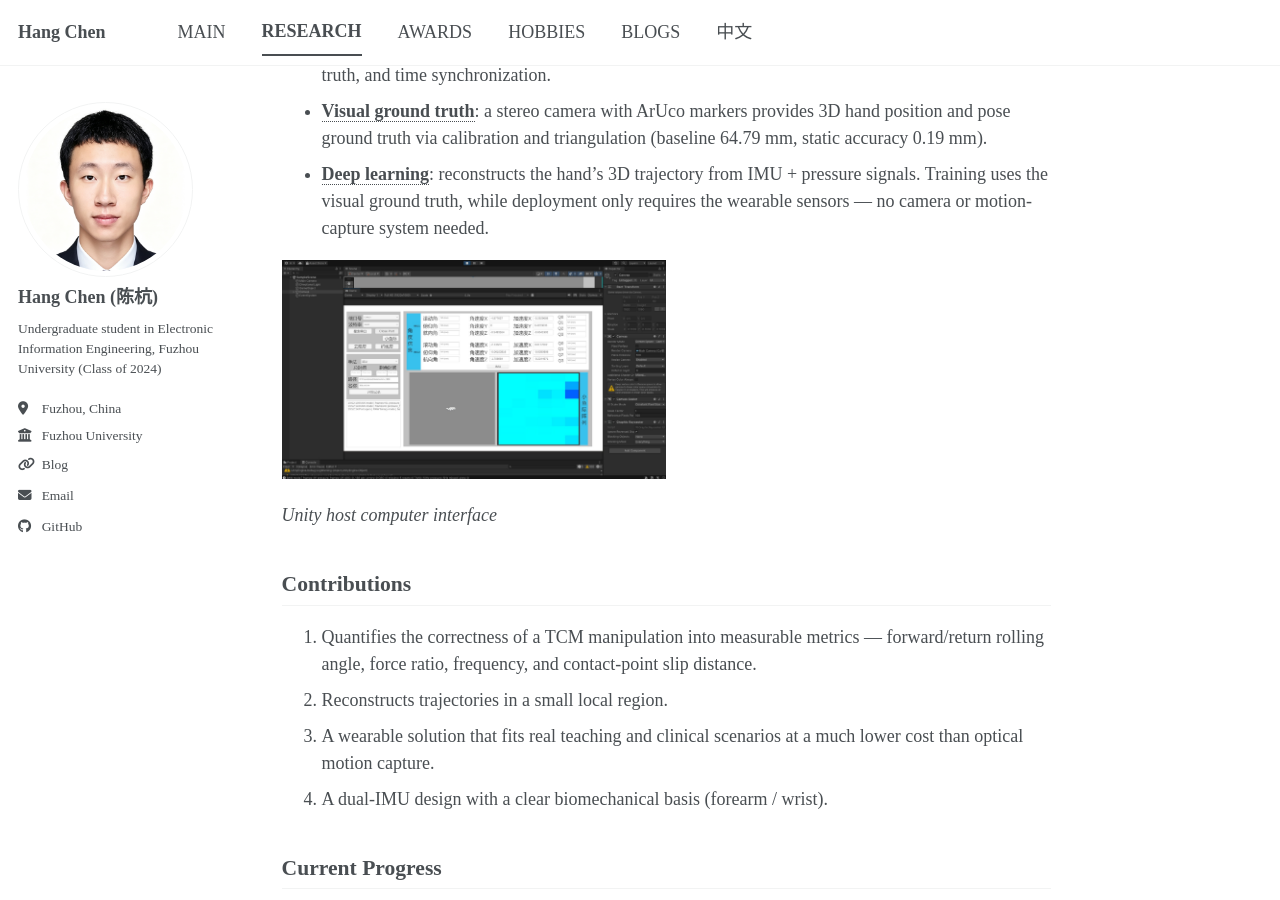
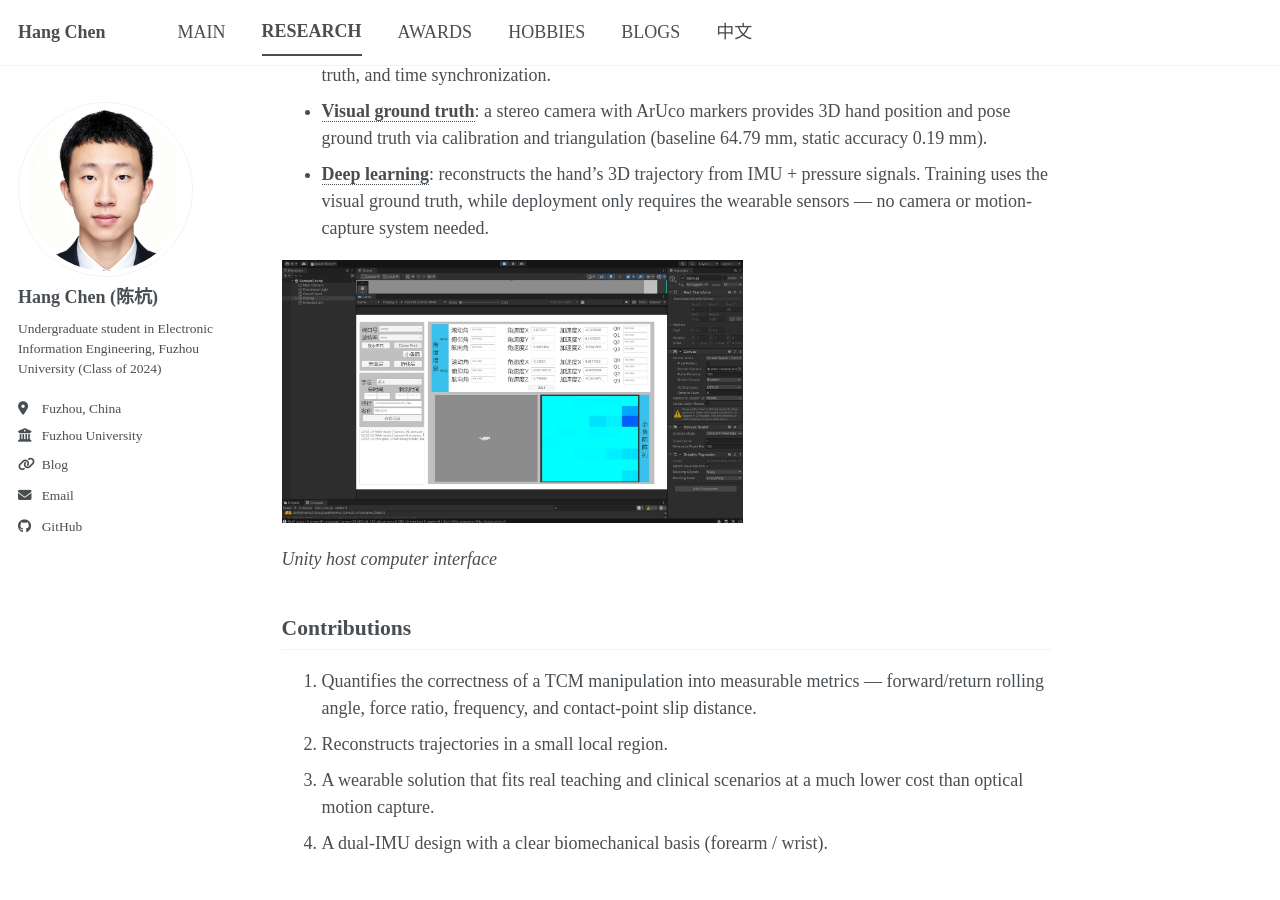
Before and after one commit to Nomkr/Nomkr.github.io, a Jekyll site: the page built from _pages/research.md, in a window 1280 px wide and 900 px high, scrolled down 675 px. Built offline with Jekyll 4.4.1, drawn with Linux system fonts in a browser that asks for light colours; a style sheet for code colours, icons or effects is not loaded.

Commit message:
Enlarge unity image to 60%

```diff
--- a/_pages/research.md
+++ b/_pages/research.md
@@ -18,7 +18,7 @@ The rolling manipulation (Ding's rolling method) is a representative technique i
 - **Visual ground truth**: a stereo camera with ArUco markers provides 3D hand position and pose ground truth via calibration and triangulation (baseline 64.79 mm, static accuracy 0.19 mm).
 - **Deep learning**: reconstructs the hand's 3D trajectory from IMU + pressure signals. Training uses the visual ground truth, while deployment only requires the wearable sensors — no camera or motion-capture system needed.
 
-<img src="{{ '/images/unity.jpg' | relative_url }}" alt="Unity host computer" style="width: 50%;">
+<img src="{{ '/images/unity.jpg' | relative_url }}" alt="Unity host computer" style="width: 60%;">
 
 *Unity host computer interface*
 
```
